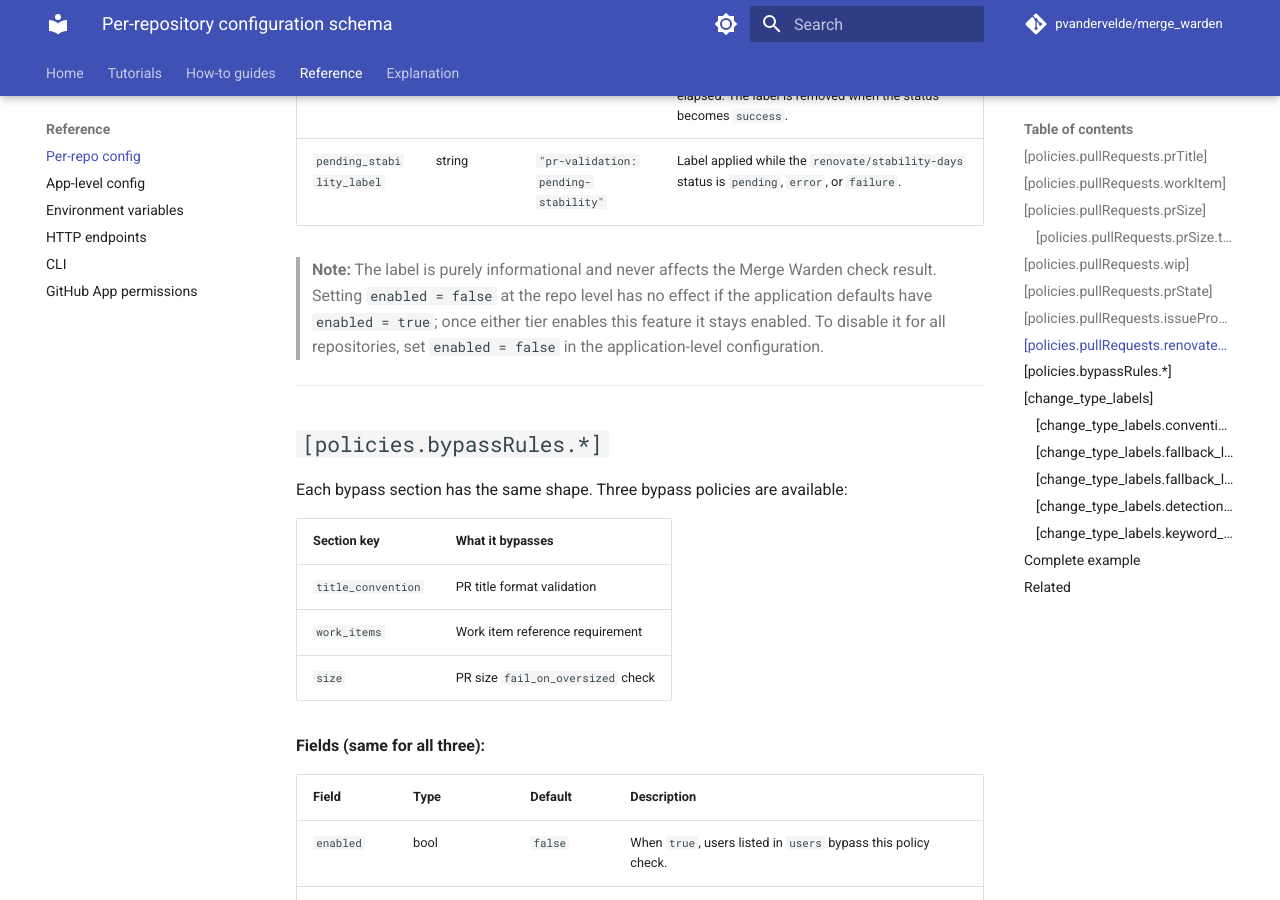
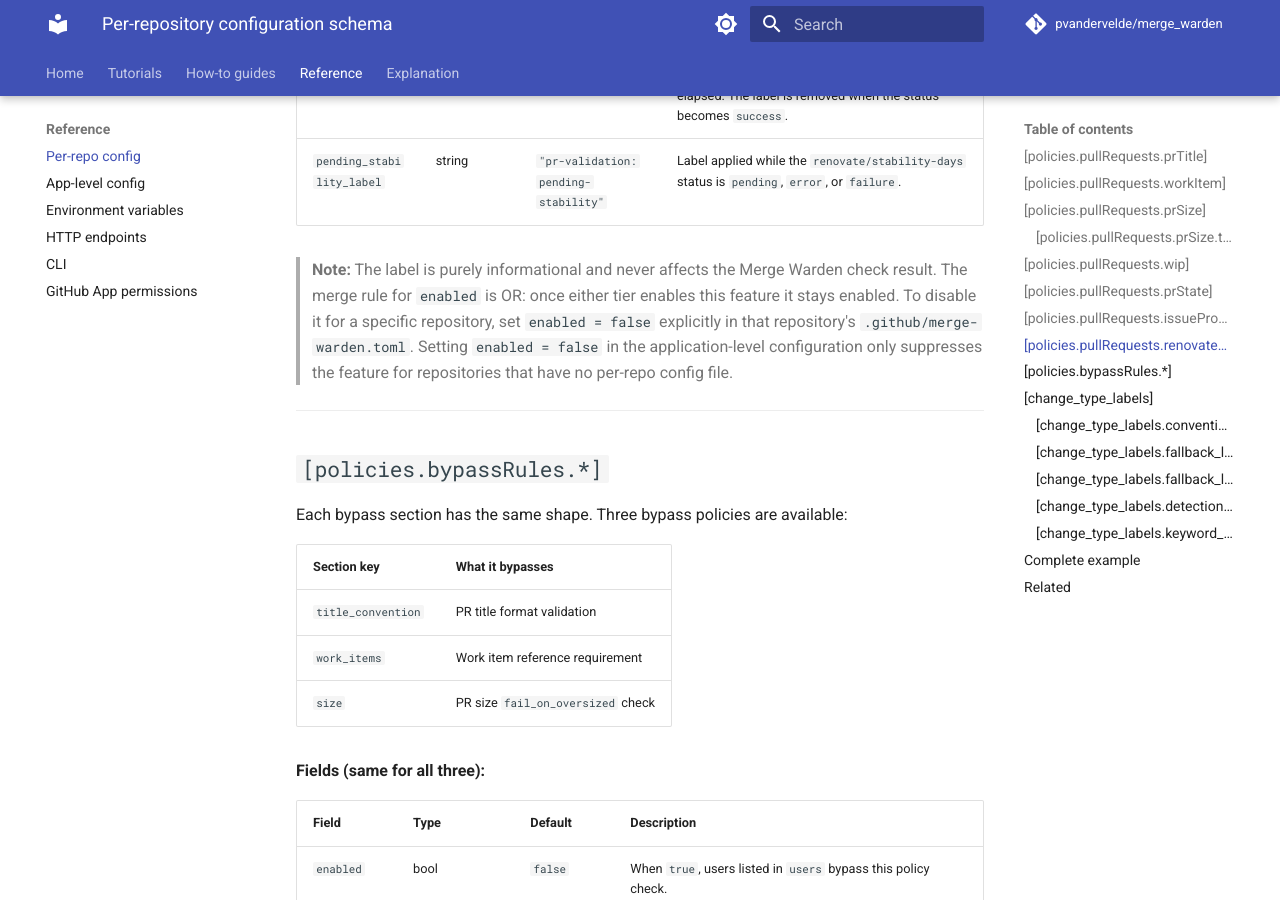
Before and after one commit to pvandervelde/merge_warden, an MkDocs documentation site: the page built from docs/user/reference/per-repo-config.md, in a window 1280 px wide and 900 px high, scrolled down 4326 px. Built offline with MkDocs 1.6.1 and Material for MkDocs 9.7.7, drawn with Linux system fonts in a browser that asks for light colours; comment, search, counter and statistics services are not loaded.

Commit message:
docs: fix two remaining review comments
- config-precedence.md: correct diagram label from "highest priority" to
  "highest per-repo priority (overrides org defaults, not org enforced)"
  so it no longer contradicts the org-enforced layer above it
- per-repo-config.md: replace the incomplete renovateStability disable
  claim with the accurate OR-semantics explanation consistent with
  app-config.md and configure-renovate-stability.md

Co-Authored-By: Claude Sonnet 4.6 <noreply@anthropic.com>

```diff
--- a/docs/user/reference/per-repo-config.md
+++ b/docs/user/reference/per-repo-config.md
@@ -141,10 +141,11 @@ pending_stability_label = "pr-validation: pending-stability"
 | `pending_stability_label` | string | `"pr-validation: pending-stability"` | Label applied while the `renovate/stability-days` status is `pending`, `error`, or `failure`. |
 
 > **Note:** The label is purely informational and never affects the Merge Warden check
-> result. Setting `enabled = false` at the repo level has no effect if the application
-> defaults have `enabled = true`; once either tier enables this feature it stays enabled.
-> To disable it for all repositories, set `enabled = false` in the application-level
-> configuration.
+> result. The merge rule for `enabled` is OR: once either tier enables this feature it
+> stays enabled. To disable it for a specific repository, set `enabled = false` explicitly
+> in that repository's `.github/merge-warden.toml`. Setting `enabled = false` in the
+> application-level configuration only suppresses the feature for repositories that have
+> no per-repo config file.
 
 ---
 
```
Also changed, not shown: docs/user/explanation/config-precedence.md (+1 -1 lines).
